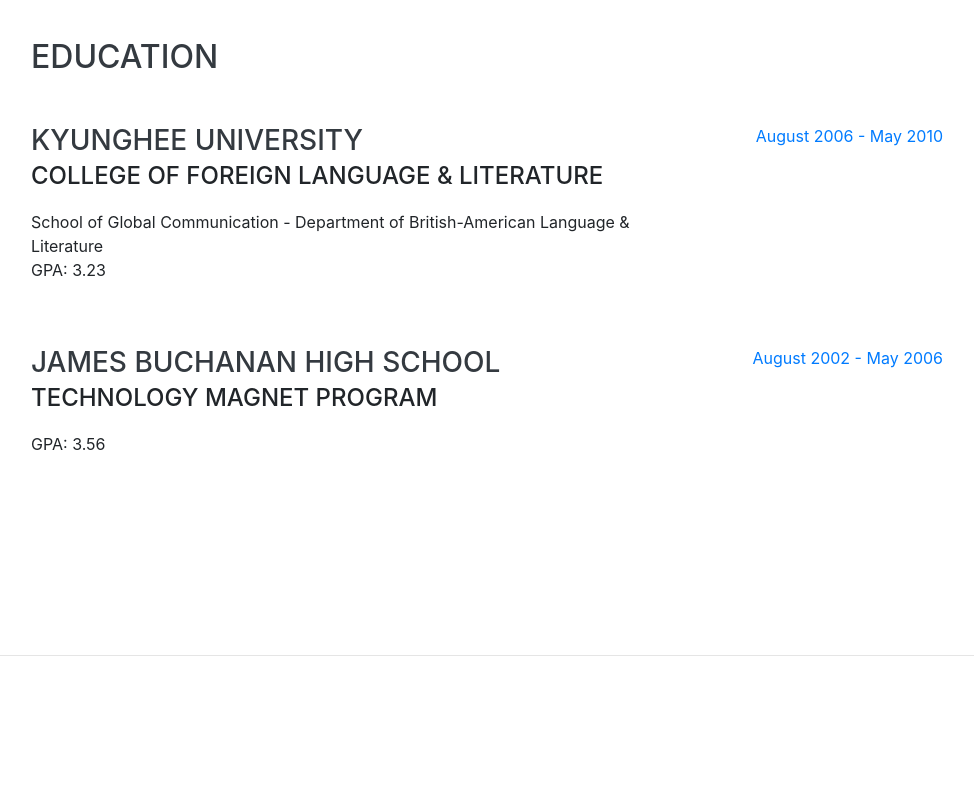
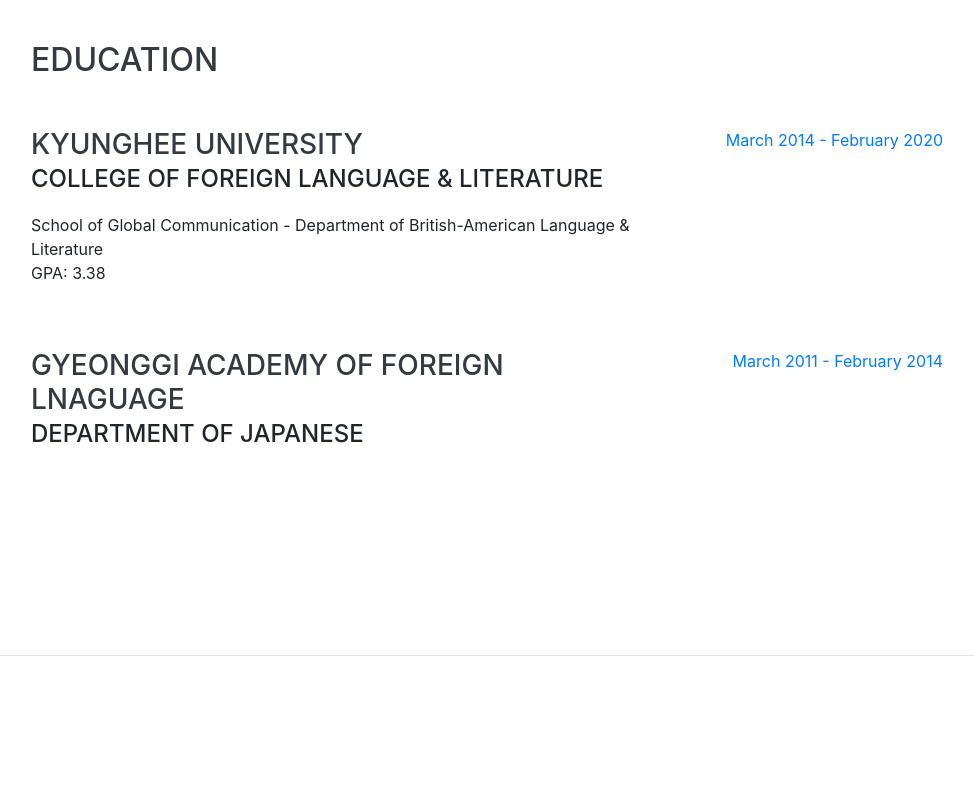
Before and after one commit to eunsung-git/eunsung-git.github.io, a website with bundled scripts: page index.html in a window 1280 px wide. Shown: the part 2040-2840 px from the top of the page, without its empty margins (289-1263 px from the left). Built offline with nearby package versions, Linux system fonts and the light colour scheme; a web font is replaced by a local one.

Commit message:
Update education & certification

```diff
--- a/index.html
+++ b/index.html
@@ -152,21 +152,20 @@
             <h3 class="mb-0">KyungHee University</h3>
             <div class="subheading mb-3">College of Foreign Language & literature</div>
             <div>School of Global Communication - Department of British-American Language & Literature</div>
-            <p>GPA: 3.23</p>
+            <p>GPA: 3.38</p>
           </div>
           <div class="resume-date text-md-right">
-            <span class="text-primary">August 2006 - May 2010</span>
+            <span class="text-primary">March 2014 - February 2020</span>
           </div>
         </div>
 
         <div class="resume-item d-flex flex-column flex-md-row justify-content-between">
           <div class="resume-content">
-            <h3 class="mb-0">James Buchanan High School</h3>
-            <div class="subheading mb-3">Technology Magnet Program</div>
-            <p>GPA: 3.56</p>
+            <h3 class="mb-0">Gyeonggi Academy of Foreign Lnaguage</h3>
+            <div class="subheading mb-3">Department of Japanese</div>
           </div>
           <div class="resume-date text-md-right">
-            <span class="text-primary">August 2002 - May 2006</span>
+            <span class="text-primary">March 2011 - February 2014</span>
           </div>
         </div>
 
@@ -240,7 +239,7 @@
         <ul class="fa-ul mb-0">
           <li>
             <i class="fa-li fa fa-trophy text-warning"></i>
-            Google Analytics Certified Developer</li>
+            ADsP(데이터분석준전문가)</li>
           <li>
             <i class="fa-li fa fa-trophy text-warning"></i>
             Mobile Web Specialist - Google Certification</li>
```
